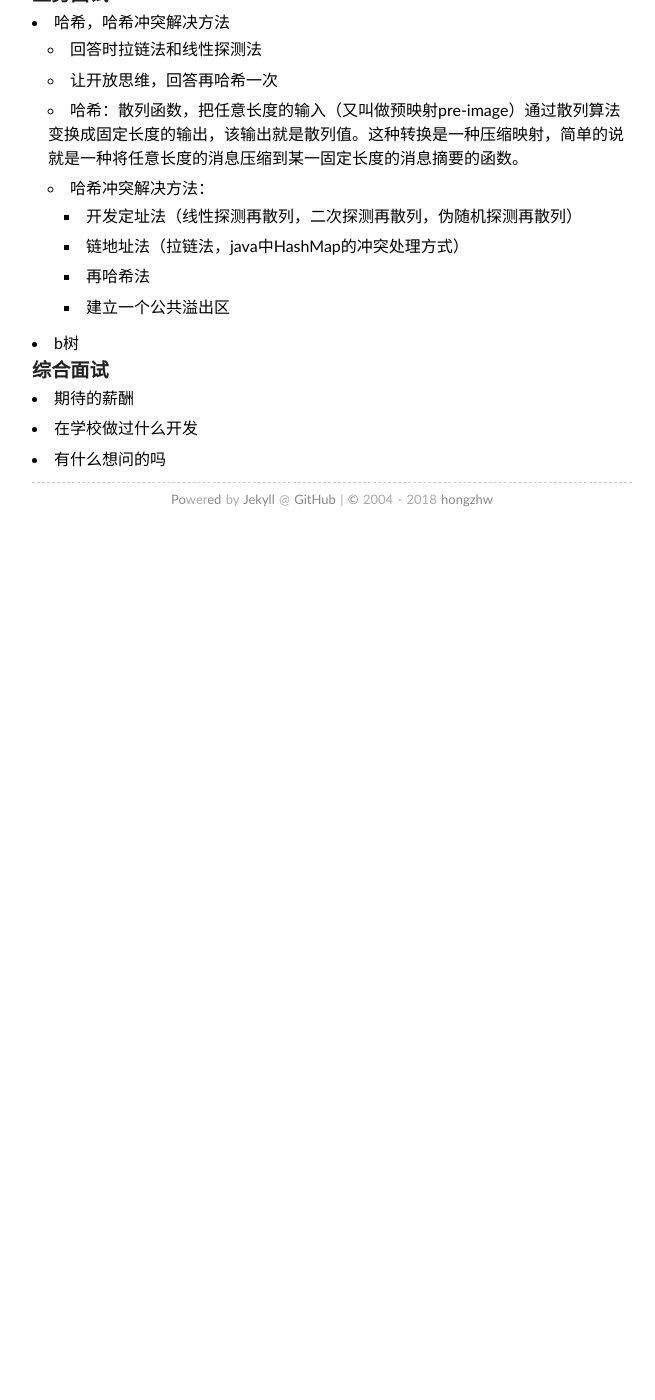
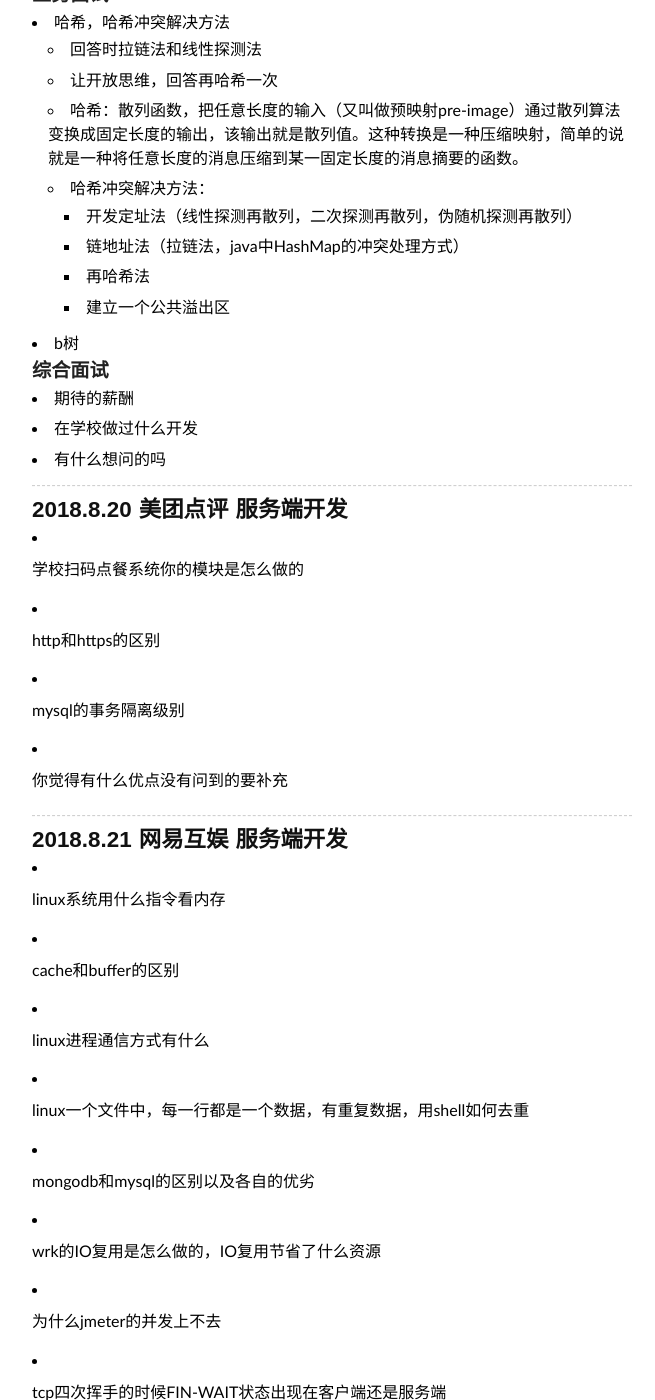
Before and after one commit to hongzhw/hongzhw.github.io, a Jekyll site: the page built from assets/notes/面试笔试经历.md, in a window 1280 px wide and 1400 px high, scrolled down 8985 px. Shown: the whole window, without its empty margins (308-963 px from the left). Built offline with Jekyll 4.4.1, drawn with Linux system fonts in a browser that asks for light colours; our own code applies the rules of GitHub Pages for plain Markdown files; before the commit the page ends 9527 px from its top, so only the background shows below that; some of the changed text lies outside the part shown.

Commit message:
update notes

```diff
--- a/assets/notes/面试笔试经历.md
+++ b/assets/notes/面试笔试经历.md
@@ -267,7 +267,6 @@
     * 再哈希法
     * 建立一个公共溢出区
 
-
 * b树
 
 ### 综合面试
@@ -275,3 +274,43 @@
 * 期待的薪酬
 * 在学校做过什么开发
 * 有什么想问的吗
+
+---
+
+## 2018.8.20 美团点评 服务端开发
+
+* 学校扫码点餐系统你的模块是怎么做的
+
+* http和https的区别
+
+* mysql的事务隔离级别
+
+* 你觉得有什么优点没有问到的要补充
+
+---
+
+## 2018.8.21 网易互娱 服务端开发
+
+* linux系统用什么指令看内存
+
+* cache和buffer的区别
+
+* linux进程通信方式有什么
+
+* linux一个文件中，每一行都是一个数据，有重复数据，用shell如何去重
+
+* mongodb和mysql的区别以及各自的优劣
+
+* wrk的IO复用是怎么做的，IO复用节省了什么资源
+
+* 为什么jmeter的并发上不去
+
+* tcp四次挥手的时候FIN-WAIT状态出现在客户端还是服务端
+
+* c++多态如何实现，编译器怎么实现虚函数
+
+* c++的map数据结构是什么，java中hashmap和treemap各自的数据结构和插入查询复杂度是多少，hashmap怎么解决hash冲突
+
+* 一个数组，只有一个数据出现一次，其他数据都出现两次，找出出现一次的数据，并计算复杂度
+
+* go携程如何实现（问胡子昂）
```
Also changed, not shown: assets/daily report/2018-08-20.md (added, +10 -0 lines), assets/daily report/2018-08-21.md (added, +10 -0 lines), assets/notes/java笔记.md (+10 -0 lines), assets/notes/数据库.md (added, +15 -0 lines), assets/notes/服务端面试准备.md (+2 -0 lines).
